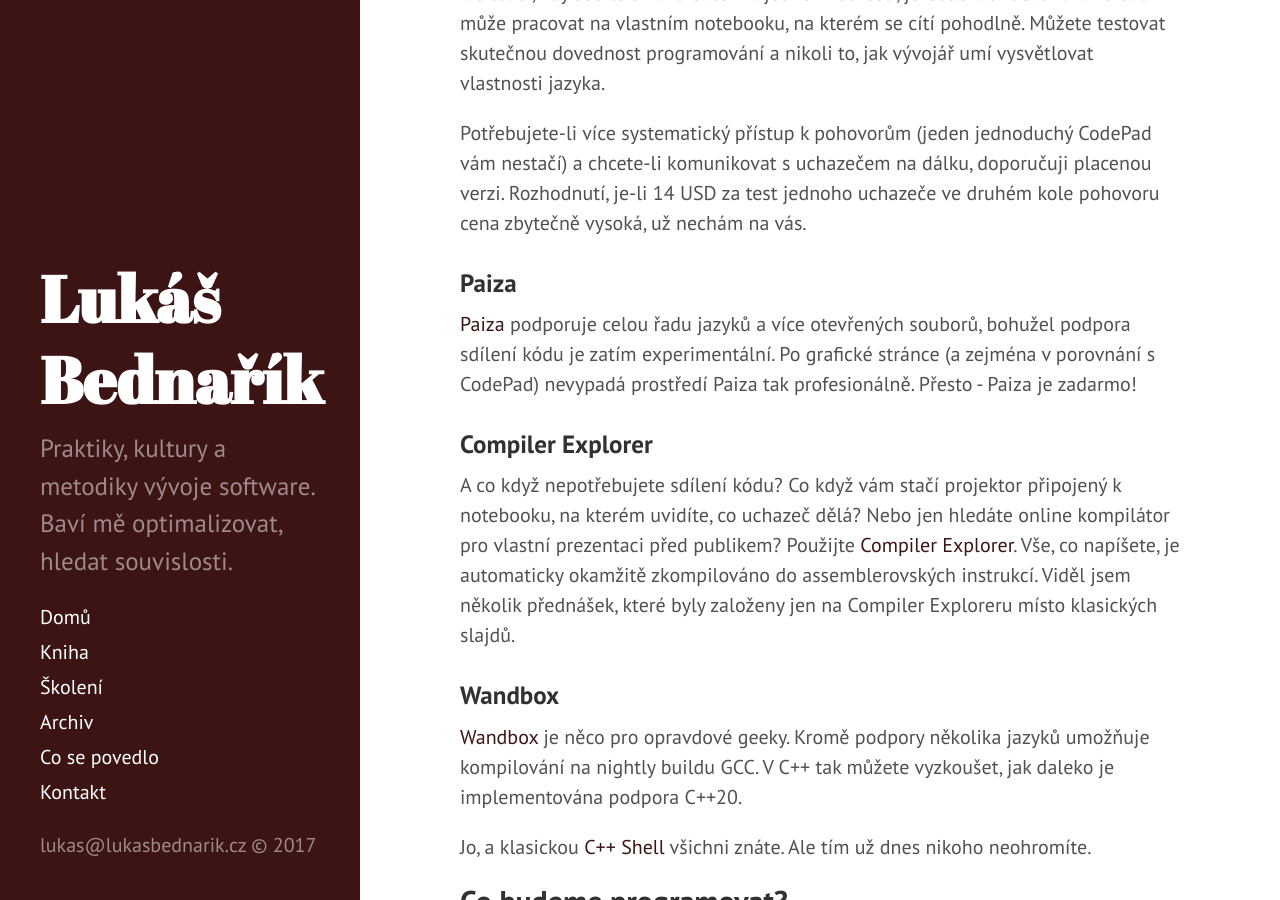
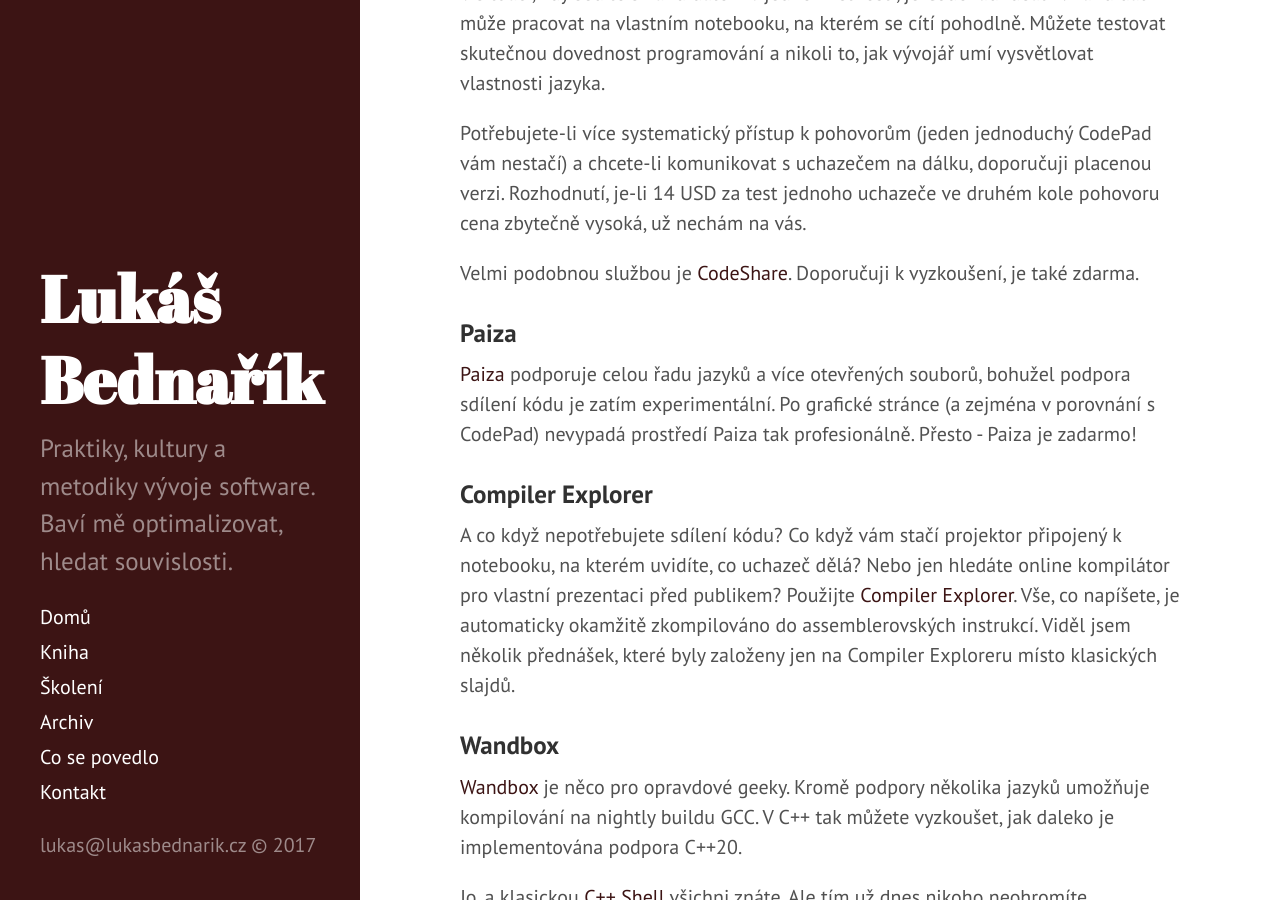
Before and after one commit to lukasbednarik/lukasbednarik.cz, a Jekyll site: the page built from _posts/2017-10-30-jak-na-programovani-pri-pohovorech.md, in a window 1280 px wide and 900 px high, scrolled down 1058 px. Built offline with Jekyll 4.4.1, drawn with Linux system fonts in a browser that asks for light colours.

Commit message:
added a new tip

```diff
--- a/_posts/2017-10-30-jak-na-programovani-pri-pohovorech.md
+++ b/_posts/2017-10-30-jak-na-programovani-pri-pohovorech.md
@@ -30,6 +30,8 @@
 komunikovat s uchazečem na dálku, doporučuji placenou verzi. Rozhodnutí, je-li 14 USD za test jednoho uchazeče ve druhém
 kole pohovoru cena zbytečně vysoká, už nechám na vás.
 
+Velmi podobnou službou je [CodeShare](https://codeshare.io). Doporučuji k vyzkoušení, je také zdarma.
+
 ### Paiza
 
 [Paiza](https://paiza.io/en/) podporuje celou řadu jazyků a více otevřených souborů, bohužel podpora sdílení
```
